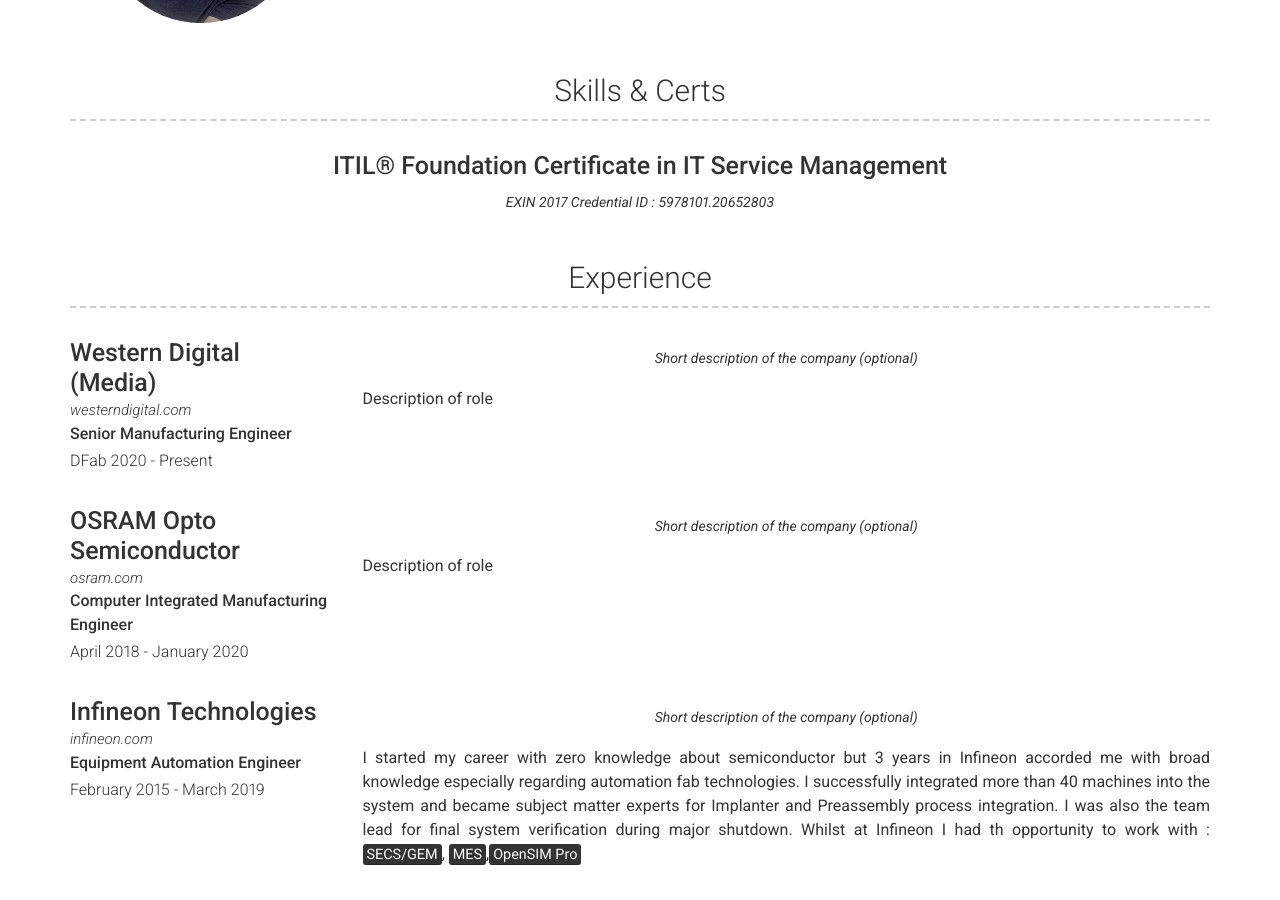
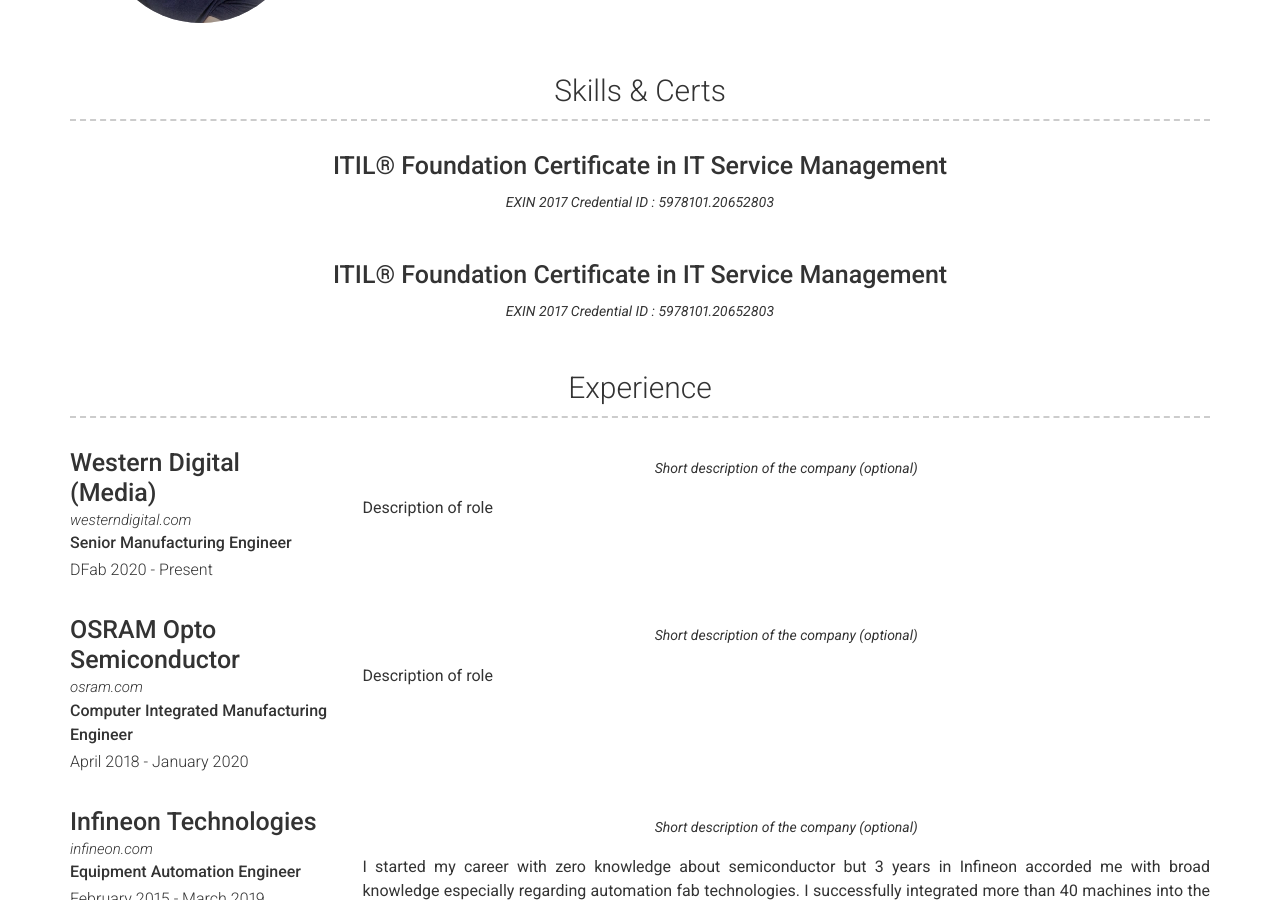
Before and after one commit to mahirahamzah/Resume, a Jekyll site: the page built from index.md, in a window 1280 px wide and 900 px high, scrolled down 456 px. Built offline with Jekyll 4.4.1, drawn with Linux system fonts in a browser that asks for light colours; nearby versions of some CDN libraries.

Commit message:
Update projects.yml

```diff
--- a/_data/projects.yml
+++ b/_data/projects.yml
@@ -7,3 +7,13 @@
     EXIN 2017
     Credential ID : 5978101.20652803
   description: | # this will include new lines to allow paragraphs
+
+
+- layout: top-middle
+  name: ITIL® Foundation Certificate in IT Service Management
+  link: #Link to project (eg. sproogen.github.io/modern-resume-theme)(optional)
+  github: #Github page for project (eg. sproogen/modern-resume-theme)(optional)
+  quote: >
+    EXIN 2017
+    Credential ID : 5978101.20652803
+  description: | # this will include new lines to allow paragraphs
```
